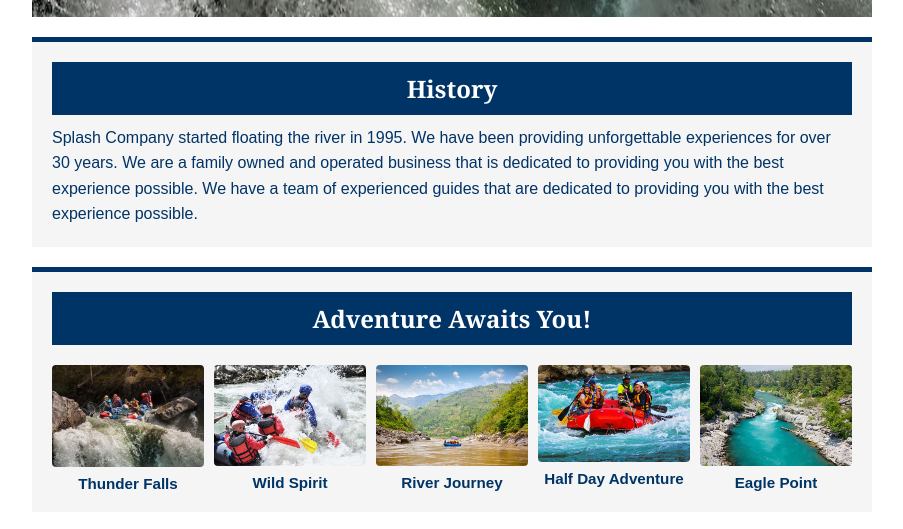
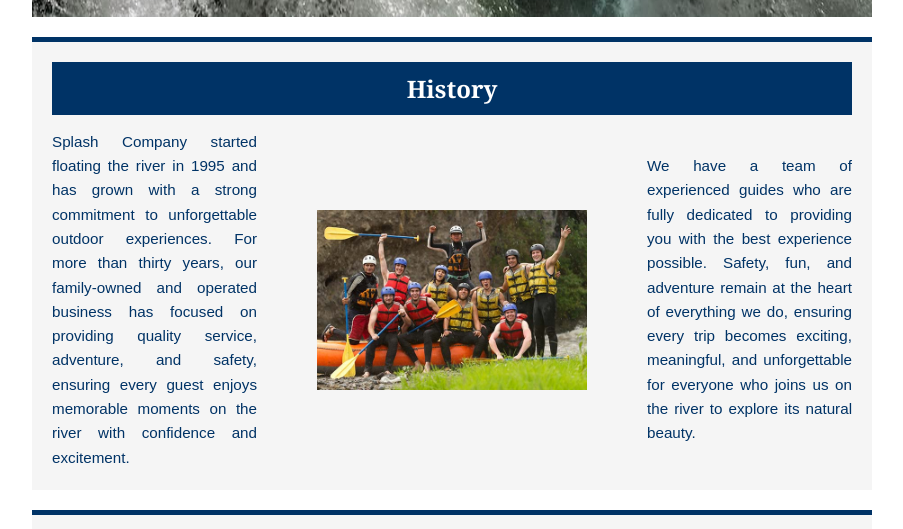
Before and after one commit to ashworks-l/wdd130, a plain HTML site: page wwr/about.html in a window 1280 px wide. Shown: the part 667-1196 px from the top of the page, without its empty margins (188-1091 px from the left). Drawn offline with Linux system fonts and the light colour scheme.

Commit message:
dfegrjtjfghgddfsas

```diff
--- a/wwr/about.html
+++ b/wwr/about.html
@@ -13,7 +13,7 @@
 
 <body>
     <header>
-        <img src=" images/z-splash.png" alt="Splash Company Logo" class="logo">
+        <img src="images/z-splash.png" alt="Splash Company Logo" class="logo">
         <nav>
             <a href="index.html">Home</a>
             <a href="about.html">About Us</a>
@@ -35,12 +35,29 @@
             </article>
         </div>
 
-        <section class="History">
+        <section class="history">
             <h2>History</h2>
-            <p>Splash Company started floating the river in 1995. We have been providing unforgettable experiences for
-                over 30 years. We are a family owned and operated business that is dedicated to providing you with the
-                best experience possible. We have a team of experienced guides that are dedicated to providing you with
-                the best experience possible.</p>
+            <div class="history-grid">
+                <p class="history-text">
+                    Splash Company started floating the river in 1995 and has grown with a strong commitment to
+                    unforgettable outdoor
+                    experiences. For more than thirty years, our family-owned and operated business has focused on
+                    providing quality
+                    service, adventure, and safety, ensuring every guest enjoys memorable moments on the river with
+                    confidence and
+                    excitement.
+                </p>
+                <div class="history-image">
+                    <img src="images/rafting59_600.jpg" alt="Rafting team on the river">
+                </div>
+                <p class="history-text">
+                    We have a team of experienced guides who are fully dedicated to providing you with the best
+                    experience possible. Safety,
+                    fun, and adventure remain at the heart of everything we do, ensuring every trip becomes exciting,
+                    meaningful, and
+                    unforgettable for everyone who joins us on the river to explore its natural beauty.
+                </p>
+            </div>
         </section>
 
         <section class="adventures">
@@ -71,11 +88,11 @@
     </main>
 
     <footer>
-        <p>&copy; 2025 Splash Company | 🌸Ashley Lujan🌸 </p>
+        <p>&copy; 2025 Splash Company | Ashley Lujan </p>
         <nav class="socialmedia">
-            <a href="https://facebook.com"> <img src="images/facebook.svg" alt="Facebook"></a>
-            <a href="https://instagram.com"> <img src="images/instagram.svg" alt="Instagram"></a>
-            <a href="https://youtube.com"> <img src="images/youtube.svg" alt="youtube"></a>
+            <a href="https://facebook.com"> <img src="images/facebook.svg" alt="Facebook Logo"></a>
+            <a href="https://instagram.com"> <img src="images/instagram.svg" alt="Instagram Logo"></a>
+            <a href="https://youtube.com"> <img src="images/youtube.svg" alt="Youtube Logo"></a>
         </nav>
     </footer>
 </body>
--- a/wwr/styles/rafting.css
+++ b/wwr/styles/rafting.css
@@ -60,7 +60,6 @@ nav a:hover {
   background-color: var(--primary-color);
   color: var(--accent1-color);
 }
-
 
 h1, h2, h3, h4 {
   font-family: var(--heading-font);
@@ -171,7 +170,39 @@ section p {
   gap: 20px;
   margin-top: 15px;
 }
+.history {
+  background-color: var(--accent2-color);
+  padding: 20px;
+  border-top: 5px solid var(--primary-color);
+}
 
+.history h2 {
+  margin-bottom: 15px;
+}
+
+.history-grid {
+  display: grid;
+  grid-template-columns: 1fr auto 1fr;
+  align-items: center;
+  gap: 20px;
+}
+
+.history-text {
+  line-height: 1.6;
+  font-size: 0.95em;
+  text-align: justify;
+}
+
+.history-image {
+  display: flex;
+  justify-content: center;
+  align-items: center;
+}
+
+.history-image img {
+    width: 350px;
+    padding: 40px;
+}
 
 .adventure-gallery {
   display: flex;
```
Also changed, not shown: wwr/images/rafting59_600.jpg (added).
